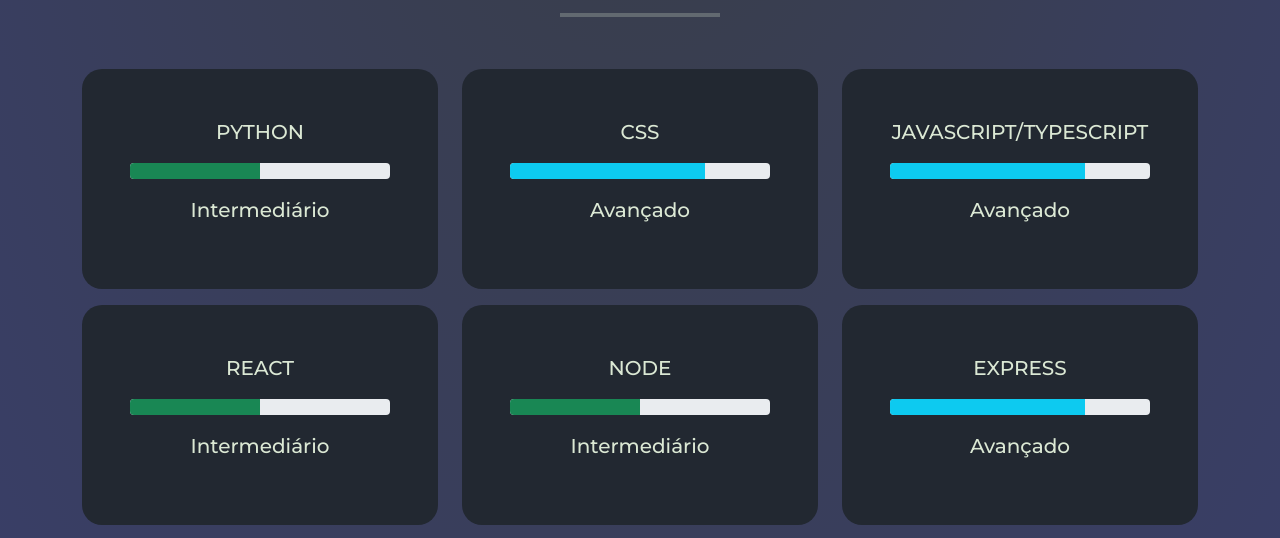
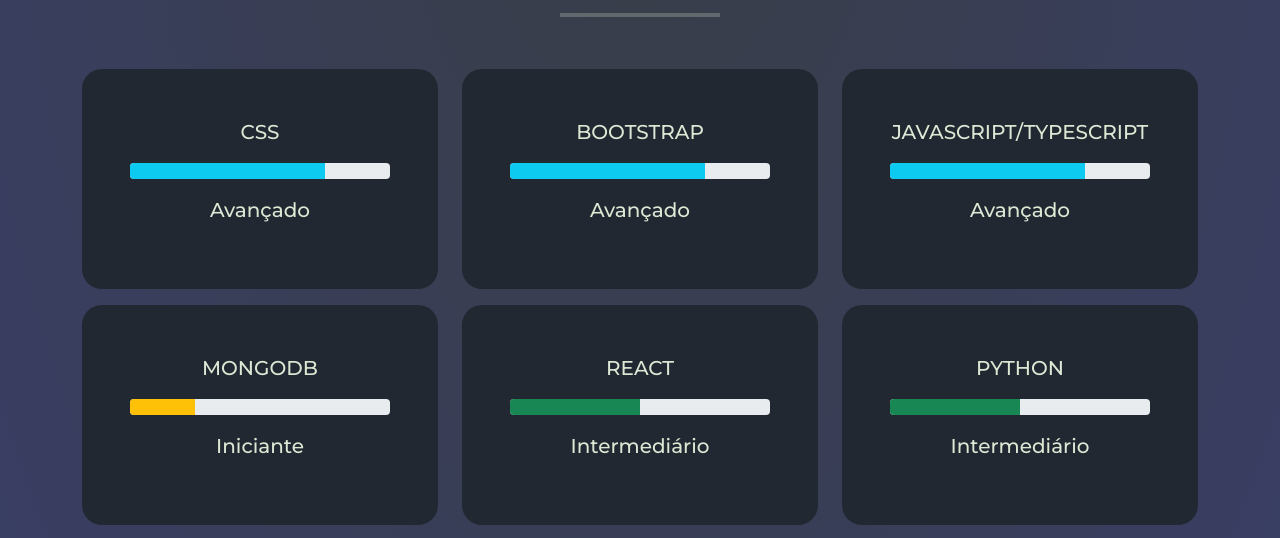
Before and after one commit to gabrielchv/Portfolio, a website: page index.html in a window 1280 px wide. Shown: the part 1440-1978 px from the top of the page. Drawn offline with Linux system fonts and the light colour scheme.

Commit message:
Skills adicionadas

```diff
--- a/index.html
+++ b/index.html
@@ -110,18 +110,18 @@
           <div class="col-xl-4 col-md-6 col-12">
             <div class="skill mt-3">
               <div class="p-5">
-                <p>PYTHON</p>
+                <p>CSS</p>
                 <div class="progress my-3">
-                  <div class="progress-bar bg-success" role="progressbar" style="width: 50%"aria-valuemax="100"></div>
+                  <div class="progress-bar bg-info" role="progressbar" style="width: 75%"aria-valuemax="100"></div>
                 </div>
-                <p>Intermediário</p>
+                <p>Avançado</p>
               </div>
             </div>
           </div>
           <div class="col-xl-4 col-md-6 col-12">
             <div class="skill mt-3">
               <div class="p-5">
-                <p>CSS</p>
+                <p>BOOTSTRAP</p>
                 <div class="progress my-3">
                   <div class="progress-bar bg-info" role="progressbar" style="width: 75%"aria-valuemax="100"></div>
                 </div>
@@ -143,7 +143,29 @@
           <div class="col-xl-4 col-md-6 col-12">
             <div class="skill mt-3">
               <div class="p-5">
+                <p>MONGODB</p>
+                <div class="progress my-3">
+                  <div class="progress-bar bg-warning" role="progressbar" style="width: 25%"aria-valuemax="100"></div>
+                </div>
+                <p>Iniciante</p>
+              </div>
+            </div>
+          </div>
+          <div class="col-xl-4 col-md-6 col-12">
+            <div class="skill mt-3">
+              <div class="p-5">
                 <p>REACT</p>
+                <div class="progress my-3">
+                  <div class="progress-bar bg-success" role="progressbar" style="width: 50%"aria-valuemax="100"></div>
+                </div>
+                <p>Intermediário</p>
+              </div>
+            </div>
+          </div>
+          <div class="col-xl-4 col-md-6 col-12">
+            <div class="skill mt-3">
+              <div class="p-5">
+                <p>PYTHON</p>
                 <div class="progress my-3">
                   <div class="progress-bar bg-success" role="progressbar" style="width: 50%"aria-valuemax="100"></div>
                 </div>
```
